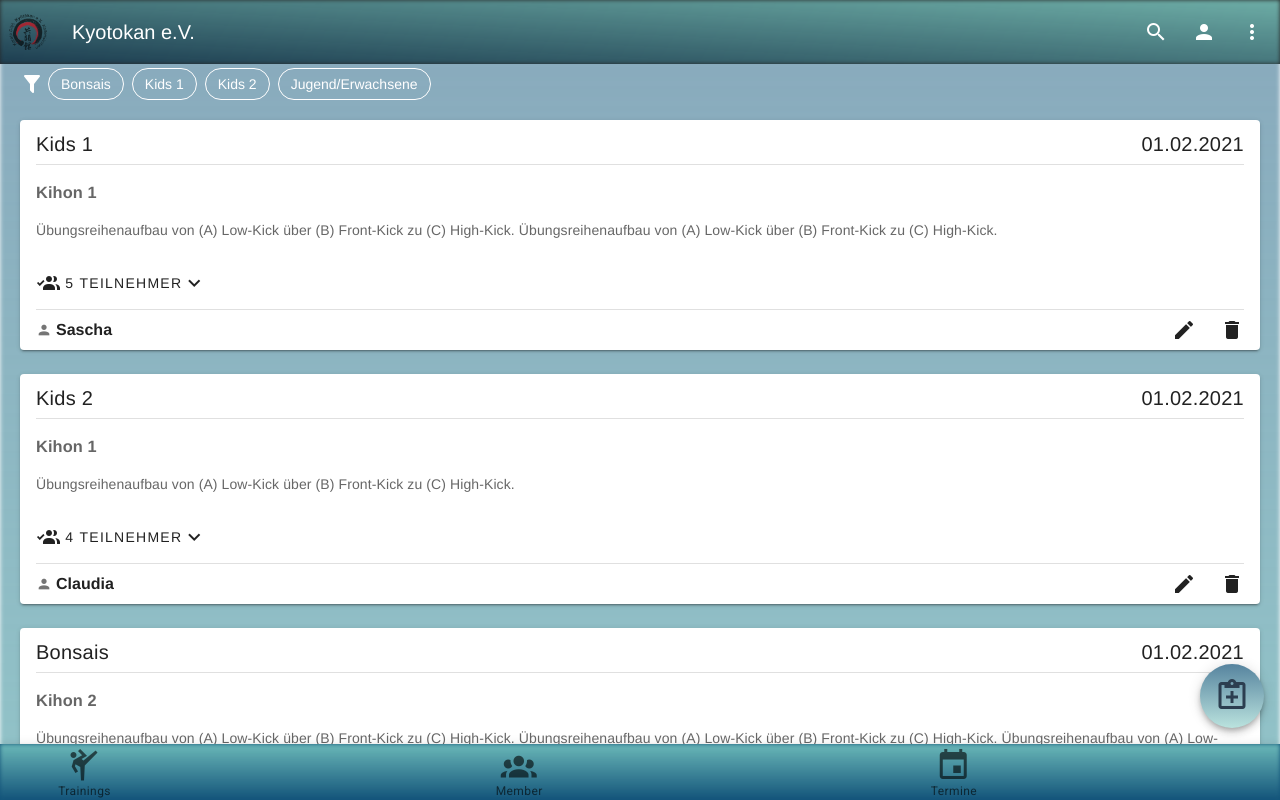
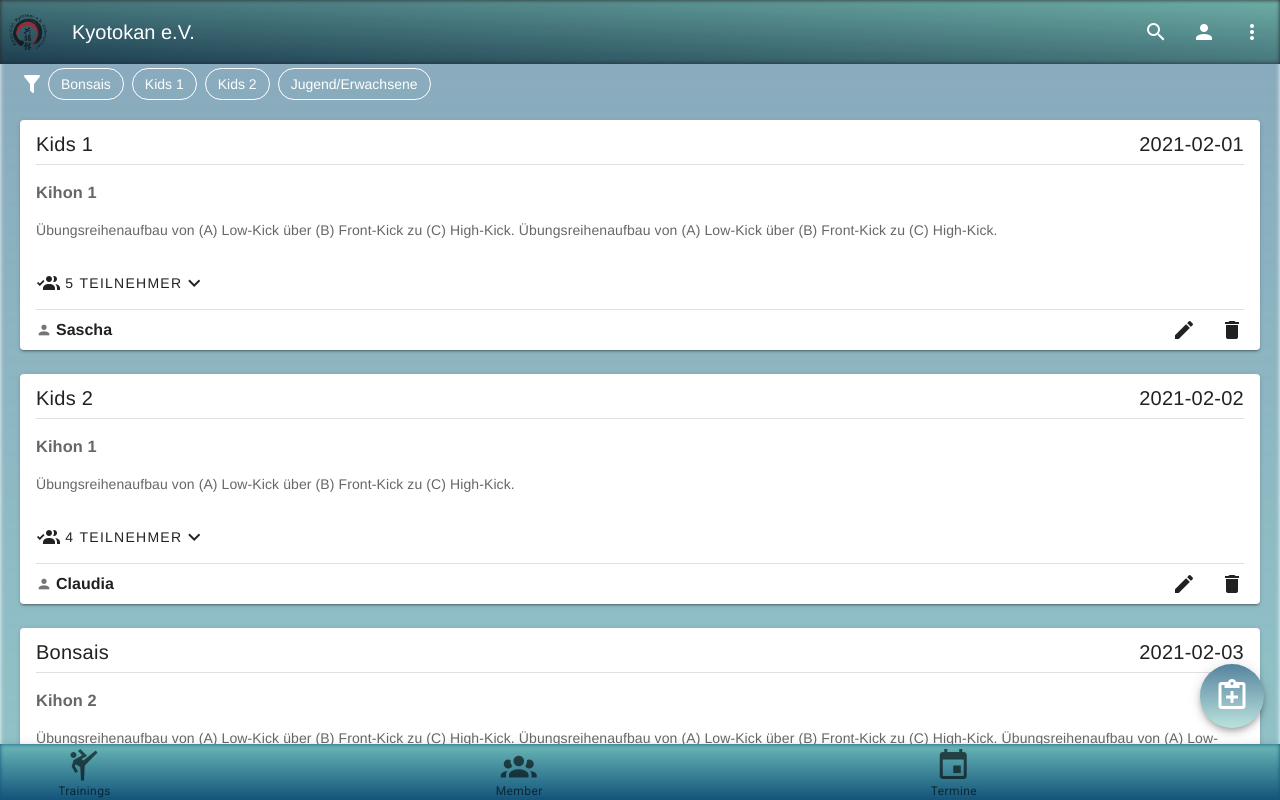
Before and after one commit to SaschaHgMann/dojo-board, a Vue app: page / in a window 1280 px wide. Built offline with nearby package versions, Linux system fonts and the light colour scheme.

Commit message:
Adds filtering by group in TrainingsOverview

```diff
--- a/src/components/NewTraining.vue
+++ b/src/components/NewTraining.vue
@@ -58,7 +58,7 @@
               </v-col>
 
               <v-col
-                class="pb-0"
+                class="py-0"
                 cols="12"
               >
                 <v-autocomplete
@@ -139,15 +139,15 @@
           <v-spacer></v-spacer>
           <slot name="action-buttons">
             <v-btn
-              color="blue darken-1"
+              color="red darken-1"
               text
               @click="handleCancel()"
             >
               Close
             </v-btn>
             <v-btn
-              color="blue darken-1"
-              text
+              color="primary darken-1"
+              outlined
               @click="handleSave(newTraining)"
             >
               Save
--- a/src/components/TrainingLesson.vue
+++ b/src/components/SingleTraining.vue
@@ -84,7 +84,7 @@
 
 <script>
 export default {
-    name: "TrainingLesson",
+    name: "SingleTraining",
 
     props: {
         index: {
--- a/src/components/utils/ActionButton.vue
+++ b/src/components/utils/ActionButton.vue
@@ -11,7 +11,7 @@
       style="background-image: linear-gradient(to top, rgba(128,208,199,.5), rgba(19,84,122,.7))"
       @click="handleClick()"
     >
-      <v-icon color="#2c3e50" large>{{iconLogo}}</v-icon>
+      <v-icon color="white" large>{{iconLogo}}</v-icon>
     </v-btn>
   </v-fab-transition>
 </template>
--- a/src/router/index.js
+++ b/src/router/index.js
@@ -1,14 +1,14 @@
 import Vue from "vue";
 import VueRouter from "vue-router";
-import TrainingLessonsOverview from "../views/TrainingLessonsOverview.vue";
+import TrainingsOverview from "../views/TrainingsOverview.vue";
 
 Vue.use(VueRouter);
 
 const routes = [
   {
     path: "/",
-    name: "TrainingLessonsOverview",
-    component: TrainingLessonsOverview
+    name: "TrainingsOverview",
+    component: TrainingsOverview
   },
   {
     path: "/membersOverview",
--- a/src/store/state.js
+++ b/src/store/state.js
@@ -33,7 +33,7 @@ const state =  {
 
     mockTrainings: [
         {
-            date: '01.02.2021',
+            date: '2021-02-01',
             group: 'Kids 1',
             title: 'Kihon 1',
             content: 'Übungsreihenaufbau von (A) Low-Kick über (B) Front-Kick zu (C) High-Kick. Übungsreihenaufbau von (A) Low-Kick über (B) Front-Kick zu (C) High-Kick.',
@@ -68,7 +68,7 @@ const state =  {
             ]
         },
         {
-            date: '01.02.2021',
+            date: '2021-02-02',
             group: 'Kids 2',
             title: 'Kihon 1',
             content: 'Übungsreihenaufbau von (A) Low-Kick über (B) Front-Kick zu (C) High-Kick.',
@@ -100,7 +100,7 @@ const state =  {
             ]
         },
         {
-            date: '01.02.2021',
+            date: '2021-02-03',
             group: 'Bonsais',
             title: 'Kihon 2',
             content: 'Übungsreihenaufbau von (A) Low-Kick über (B) Front-Kick zu (C) High-Kick. Übungsreihenaufbau von (A) Low-Kick über (B) Front-Kick zu (C) High-Kick. Übungsreihenaufbau von (A) Low-Kick über (B) Front-Kick zu (C) High-Kick.',
@@ -137,8 +137,8 @@ const state =  {
             ]
         },
         {
-            date: '01.02.2021',
-            group: 'Erwachsene',
+            date: '2021-04-02',
+            group: 'Jugend/Erwachsene',
             title: 'Kihon 1',
             content: 'Übungsreihenaufbau (A) Low-Kick ',
             createdBy: 'Sascha',
@@ -167,8 +167,8 @@ const state =  {
             ]
         },
         {
-            date: '01.02.2021',
-            group: 'Erwachsene',
+            date: '2021-02-05',
+            group: 'Bonsais',
             title: 'Kihon 1',
             content: 'Übungsreihenaufbau (A) Low-Kick Übungsreihenaufbau von (A) Low-Kick über (B) Front-Kick zu (C) High-Kick.',
             createdBy: 'Alex',
--- a/src/views/TrainingLessonsOverview.vue
+++ b/src/views/TrainingsOverview.vue
@@ -17,7 +17,7 @@
           :key="index"
           outlined
           color="white"
-          @click="handleClickGroup(group)"
+          @click="handleClickGroupFilter(group)"
         >
           {{group}}
         </v-chip>
@@ -25,11 +25,11 @@
     </v-col>
 
     <v-col
-      v-for="(entry, index) in getMockTrainings"
+      v-for="(entry, index) in filteredTrainings"
       :key="index"
       cols="12"
     >
-      <training-lesson :index="index" :lessonEntry="entry" :allLessons="getMockTrainings"/>
+      <single-training :index="index" :lessonEntry="entry" :allLessons="filteredTrainings"/>
     </v-col>
 
     <action-button iconLogo="mdi-clipboard-plus-outline" @action="handleClickNewSession()" />
@@ -41,7 +41,7 @@
 <script>
 import ActionButton from '@/components/utils/ActionButton'
 import NewTraining from '@/components/NewTraining'
-import TrainingLesson from '@/components/TrainingLesson'
+import SingleTraining from '@/components/SingleTraining'
 import {mapGetters} from 'vuex'
 
 export default {
@@ -50,12 +50,12 @@ export default {
   components: {
     ActionButton,
     NewTraining,
-    TrainingLesson,
+    SingleTraining,
   },
 
   data: () => ({
     dialog: false,
-    // allLessons: this.getMockTrainings
+    groupFilter: [],
   }),
 
   computed: {
@@ -64,24 +64,44 @@ export default {
       'getMockTrainings'
     ]),
 
+    filteredTrainings() {
+      let allEntries = this.getMockTrainings
+      if(!this.groupFilter.length) {
+        return allEntries
+      }
+      else {
+        let filter = []
+        this.groupFilter.forEach((group) => {
+          let filteredEntries = allEntries.filter((entry) => entry.group == group)
+          filter = filter.concat(filteredEntries)
+          filter.sort((a, b) => {
+            return new Date(a.date) - new Date (b.date);
+          })
+        })
+        return filter
+      }
+    }
   },
 
   methods: {
     handleClickNewSession() {
-      console.log('click new session')
       this.dialog = true
     },
     handleSaveNewTraining() {
-      console.log('new session created')
+      console.log('new training created -> Add confirmation message')
       this.dialog = false
     },
     handleCancelNewTraining() {
-      console.log('new session cancelled')
       this.dialog = false
     },
-    handleClickGroup(groupSelected) {
-      this.getMockTrainings.filter(lesson => lesson.group == groupSelected);
-      console.log('test', groupSelected)
+    handleClickGroupFilter(group) {
+      let index = this.groupFilter.indexOf(group)
+      if(index === -1) {
+        this.groupFilter.push(group)
+      }
+      else {
+        this.groupFilter.splice(index, 1)
+      }
     },
 
   }
```
